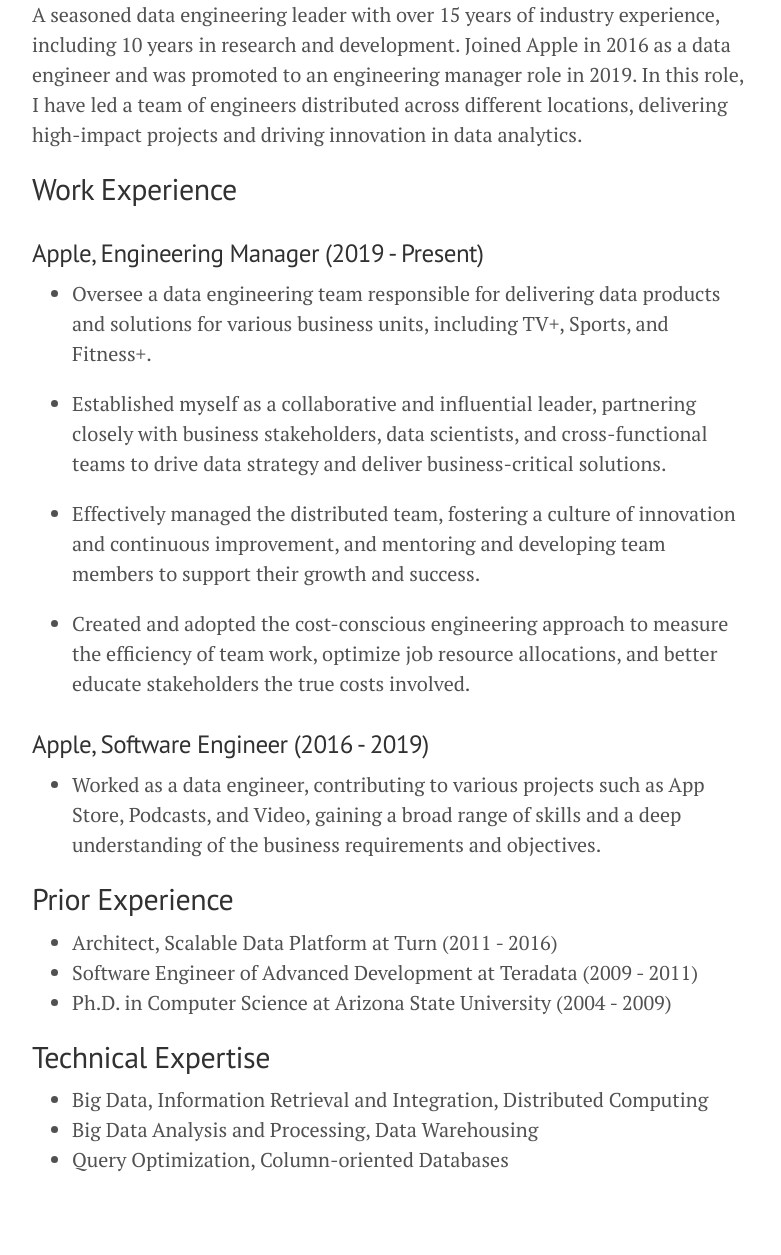
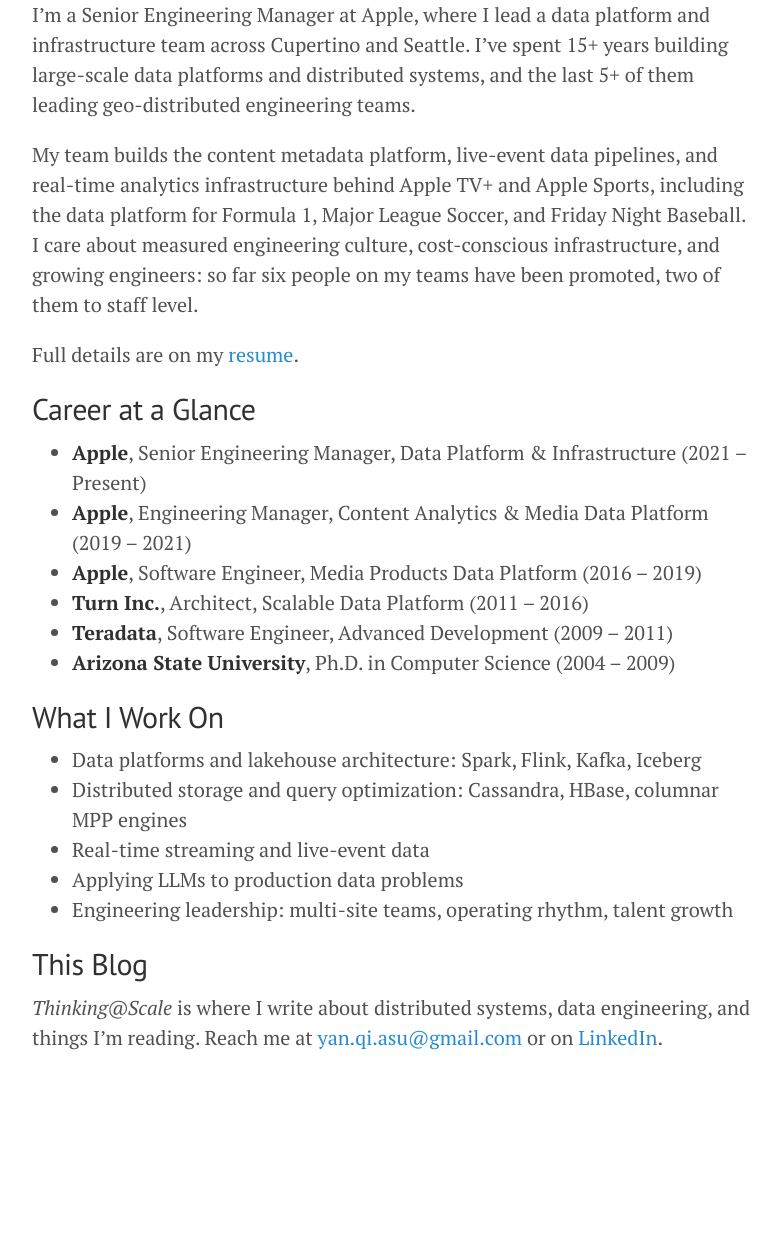
Before and after one commit to yan-qi/yan-qi.github.io, a Jekyll site: the page built from about.md, in a window 1280 px wide. Shown: the part 512-1767 px from the top of the page, without its empty margins (248-1029 px from the left). Built offline with Jekyll 4.4.1, drawn with Linux system fonts in a browser that asks for light colours; after the commit the page ends 1645 px from its top, so only the background shows below that.

Commit message:
Update About page to match resume v2.5

```diff
--- a/about.md
+++ b/about.md
@@ -4,31 +4,31 @@
 ---
 
 
-![Alt text](http://thinkingscale.com/public/qiyan2.jpg "CamelBack@Pheonix")
+![Yan Qi](/public/qiyan2.jpg "CamelBack@Phoenix")
 
-A seasoned data engineering leader with over 15 years of industry experience, including 10 years in research and development. Joined Apple in 2016 as a data engineer and was promoted to an engineering manager role in 2019. In this role, I have led a team of engineers distributed across different locations, delivering high-impact projects and driving innovation in data analytics.
+I'm a Senior Engineering Manager at Apple, where I lead a data platform and infrastructure team across Cupertino and Seattle. I've spent 15+ years building large-scale data platforms and distributed systems, and the last 5+ of them leading geo-distributed engineering teams.
 
-## Work Experience
+My team builds the content metadata platform, live-event data pipelines, and real-time analytics infrastructure behind Apple TV+ and Apple Sports, including the data platform for Formula 1, Major League Soccer, and Friday Night Baseball. I care about measured engineering culture, cost-conscious infrastructure, and growing engineers: so far six people on my teams have been promoted, two of them to staff level.
 
-### Apple, Engineering Manager (2019 - Present)
+Full details are on my [resume](/resume/).
 
-- Oversee a data engineering team responsible for delivering data products and solutions for various business units, including TV+, Sports, and Fitness+.
+## Career at a Glance
 
-- Established myself as a collaborative and influential leader, partnering closely with business stakeholders, data scientists, and cross-functional teams to drive data strategy and deliver business-critical solutions.
+- **Apple**, Senior Engineering Manager, Data Platform & Infrastructure (2021 – Present)
+- **Apple**, Engineering Manager, Content Analytics & Media Data Platform (2019 – 2021)
+- **Apple**, Software Engineer, Media Products Data Platform (2016 – 2019)
+- **Turn Inc.**, Architect, Scalable Data Platform (2011 – 2016)
+- **Teradata**, Software Engineer, Advanced Development (2009 – 2011)
+- **Arizona State University**, Ph.D. in Computer Science (2004 – 2009)
 
-- Effectively managed the distributed team, fostering a culture of innovation and continuous improvement, and mentoring and developing team members to support their growth and success.
+## What I Work On
 
-- Created and adopted the cost-conscious engineering approach to measure the efficiency of team work, optimize job resource allocations, and better educate stakeholders the true costs involved.
+- Data platforms and lakehouse architecture: Spark, Flink, Kafka, Iceberg
+- Distributed storage and query optimization: Cassandra, HBase, columnar MPP engines
+- Real-time streaming and live-event data
+- Applying LLMs to production data problems
+- Engineering leadership: multi-site teams, operating rhythm, talent growth
 
-### Apple, Software Engineer (2016 - 2019)
-- Worked as a data engineer, contributing to various projects such as App Store, Podcasts, and Video, gaining a broad range of skills and a deep understanding of the business requirements and objectives.
+## This Blog
 
-## Prior Experience
-- Architect, Scalable Data Platform at Turn (2011 - 2016)
-- Software Engineer of Advanced Development at Teradata (2009 - 2011)
-- Ph.D. in Computer Science at Arizona State University (2004 - 2009)
-
-## Technical Expertise
-- Big Data, Information Retrieval and Integration, Distributed Computing
-- Big Data Analysis and Processing, Data Warehousing
-- Query Optimization, Column-oriented Databases
+*Thinking@Scale* is where I write about distributed systems, data engineering, and things I'm reading. Reach me at [yan.qi.asu@gmail.com](mailto:yan.qi.asu@gmail.com) or on [LinkedIn](https://www.linkedin.com/in/qiyan/).
```
